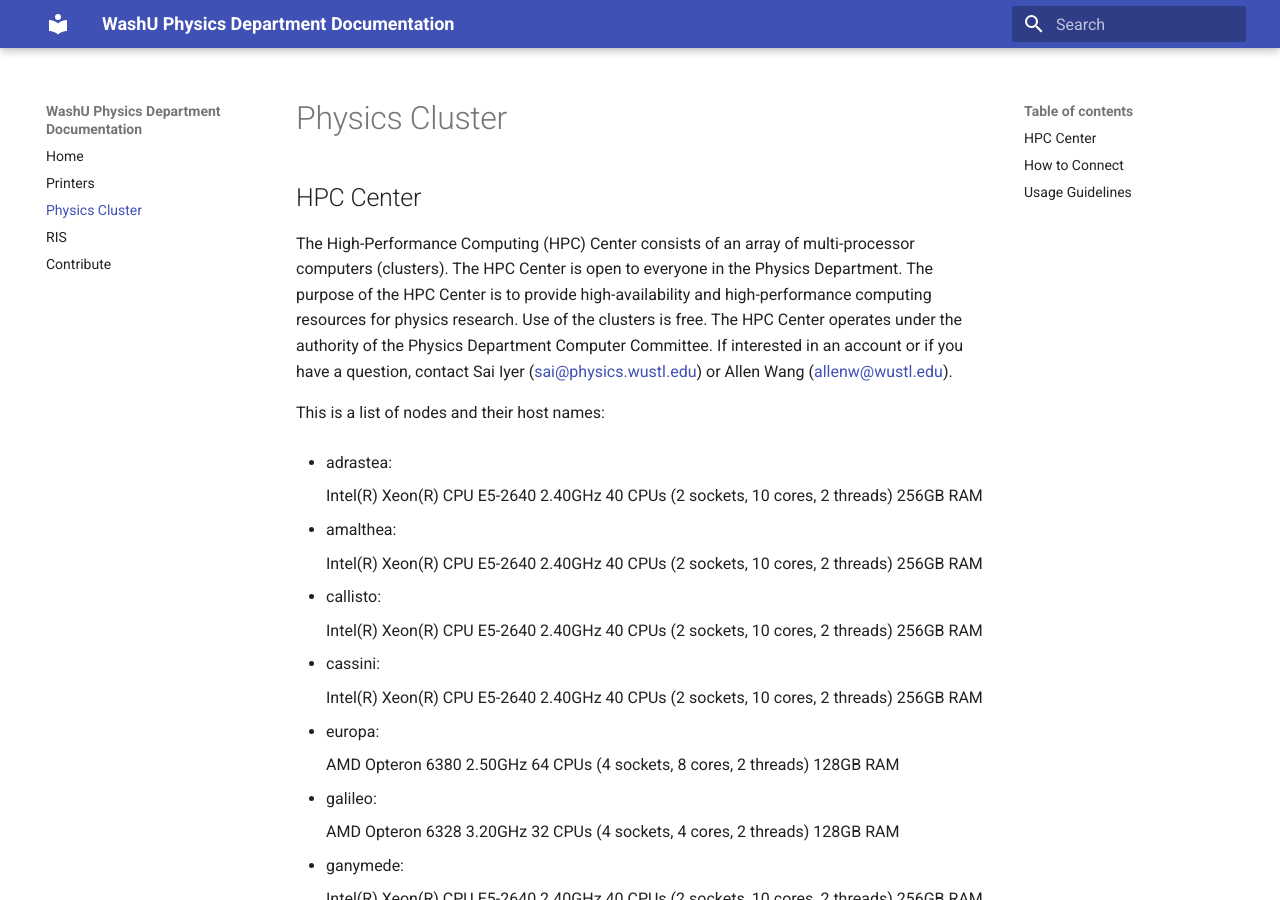
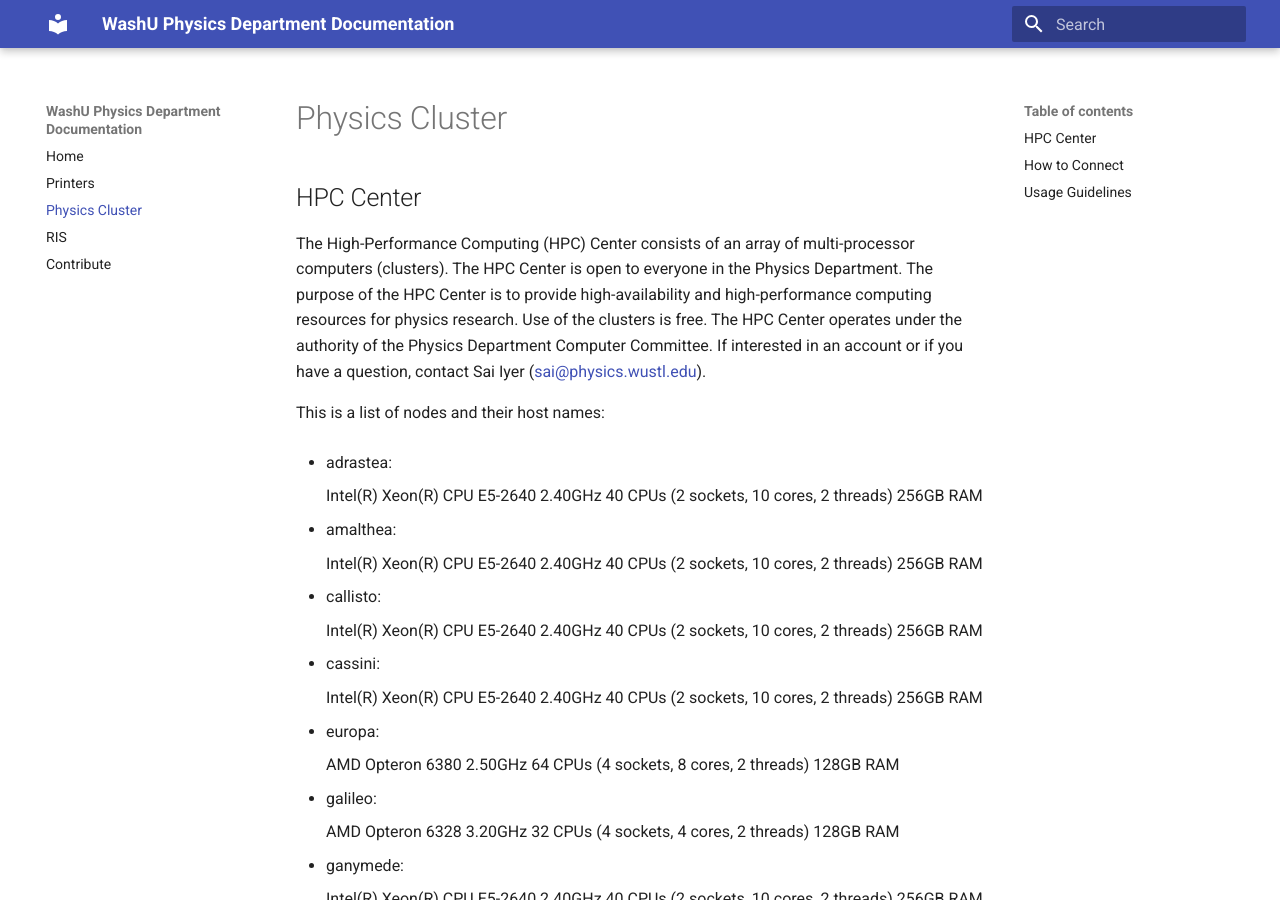
Before and after one commit to bryce-wedig/Physics_Documentation, an MkDocs documentation site: the page built from docs/physics-hpc.md, in a window 1280 px wide and 900 px high. Built offline with MkDocs 1.6.1 and Material for MkDocs 9.7.7, drawn with Linux system fonts in a browser that asks for light colours.

Commit message:
remove Allen's email

```diff
--- a/docs/physics-hpc.md
+++ b/docs/physics-hpc.md
@@ -6,7 +6,7 @@ Physics Department. The purpose of the HPC Center is to provide
 high-availability and high-performance computing resources for physics research.
 Use of the clusters is free. The HPC Center operates under the authority of the
 Physics Department Computer Committee. If interested in an account or if you
-have a question, contact Sai Iyer ([sai@physics.wustl.edu](mailto:sai@physics.wustl.edu)) or Allen Wang ([allenw@wustl.edu](mailto:allenw@wustl.edu)).
+have a question, contact Sai Iyer ([sai@physics.wustl.edu](mailto:sai@physics.wustl.edu)).
 
 This is a list of nodes and their host names:
 
```
